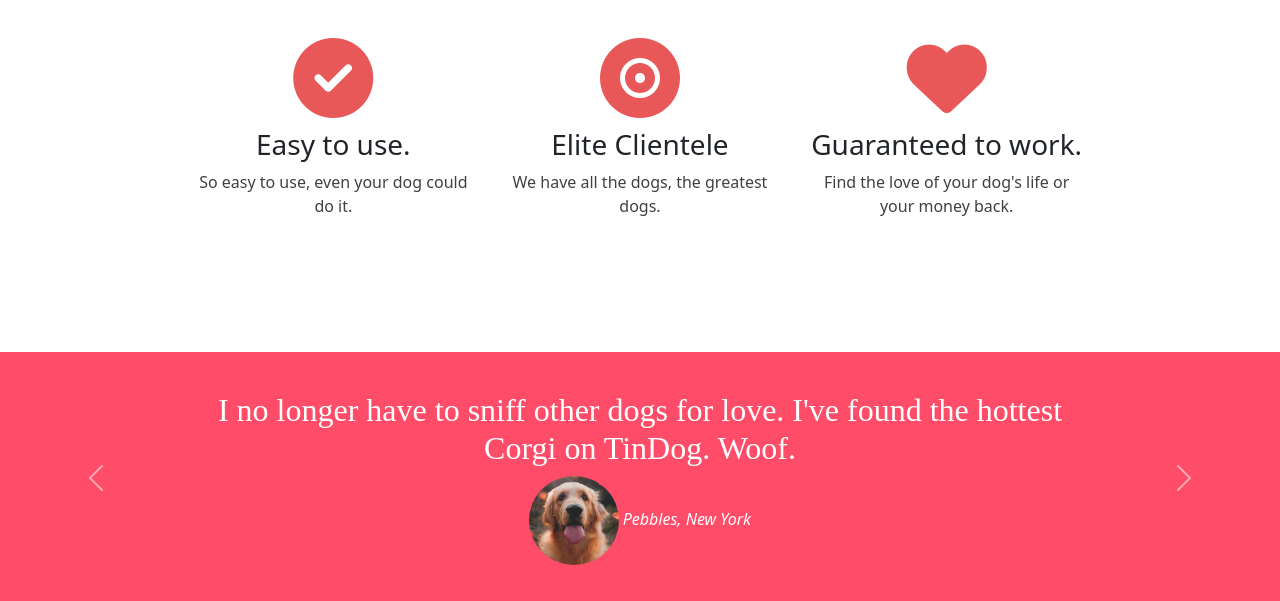
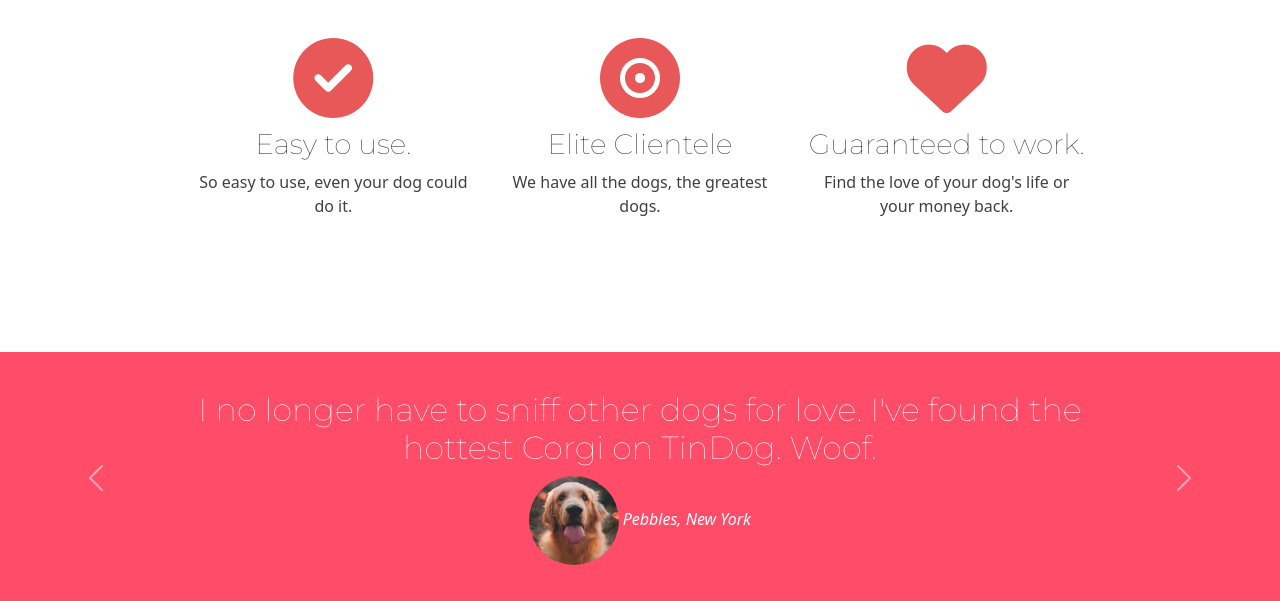
Before and after one commit to kaushik1720/TinDog, a plain HTML site: page index.html in a window 1280 px wide. Shown: the part 640-1241 px from the top of the page. Drawn offline with nearby package versions, Linux system fonts and the light colour scheme.

Commit message:
new font updat

```diff
--- a/css/styles.css
+++ b/css/styles.css
@@ -20,14 +20,14 @@ h1 {
     color: white;
 }
 h2 {
-    font-family: "Montserrat-Black";
+    font-family: "Montserrat";
     font-size: 3.5rem;
     line-height: 1.5;
 }
 
 
 h3 {
-    font-weight: 900;
+    font-family: "Montserrat";
 }
 
 /* navBar */
```
